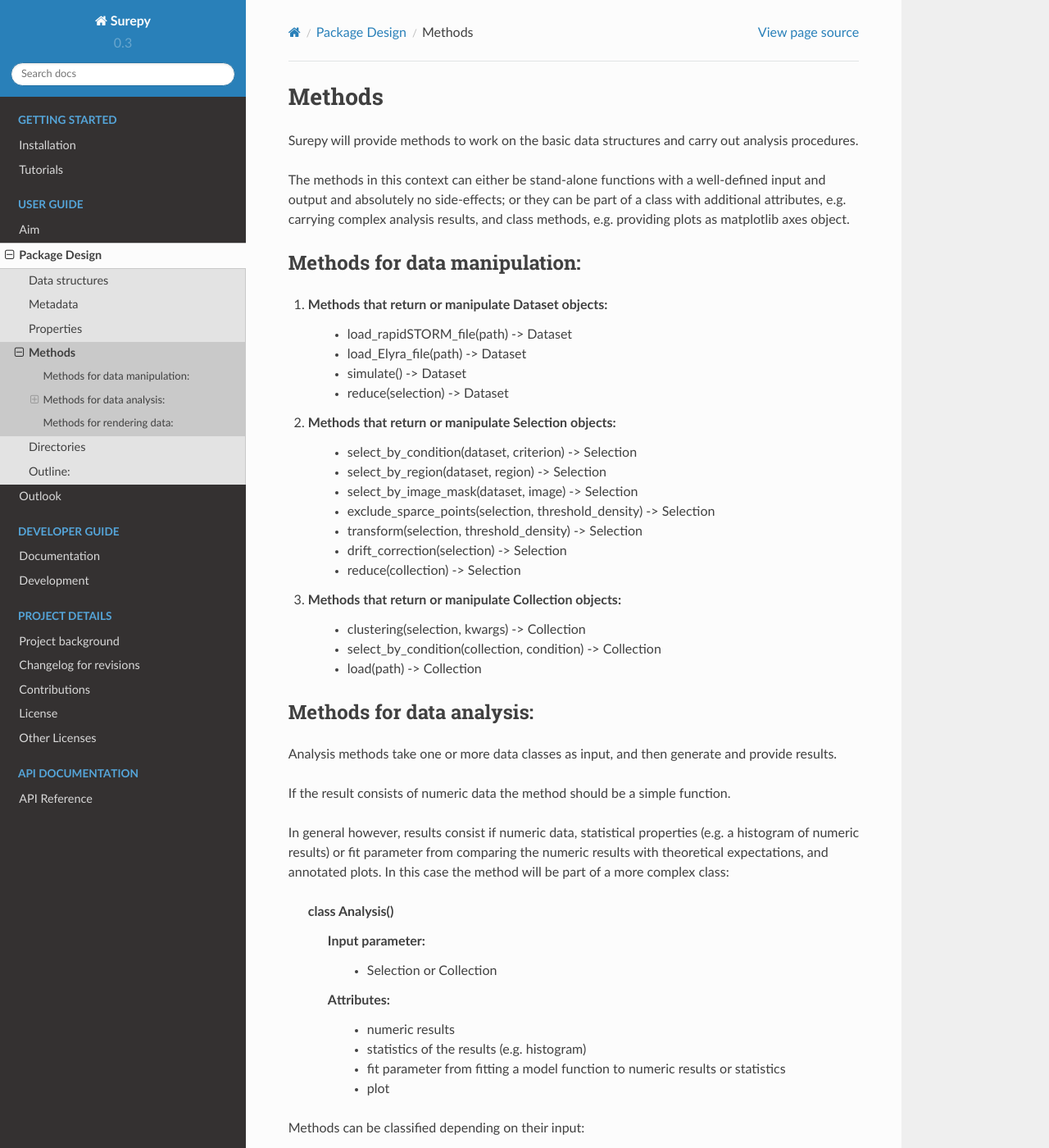
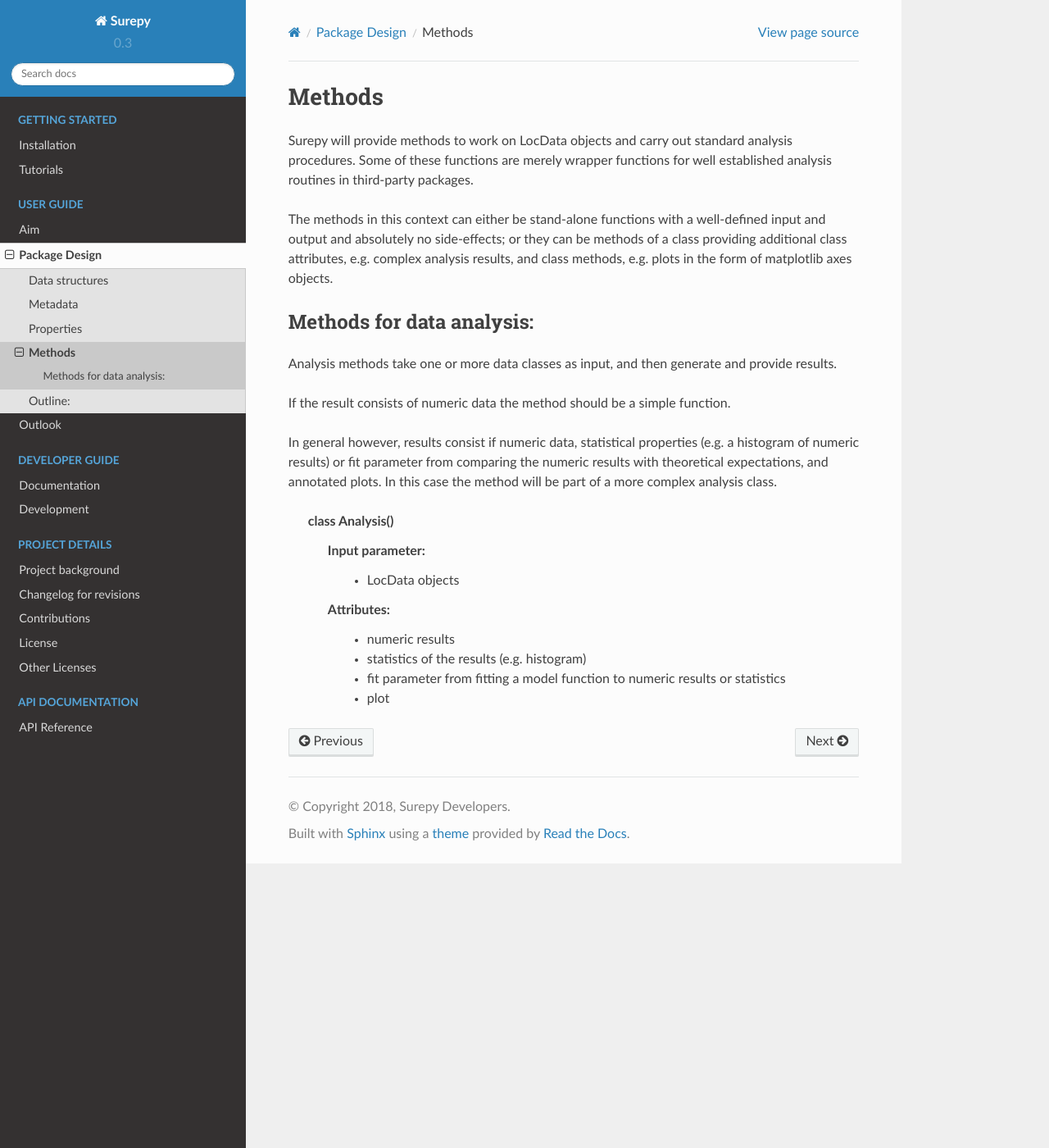
Before and after one commit to super-resolution/Locan, a Sphinx documentation site: the page built from docs/methods.rst, in a window 1280 px wide and 1400 px high. Shown: the whole window at 82% size. Built offline with Sphinx 7.4.7 and the Read the Docs theme 2.0.0, drawn with Linux system fonts in a browser that asks for light colours; some of the changed text lies outside the part shown.

Commit message:
Fix documentation

```diff
--- a/docs/background.rst
+++ b/docs/background.rst
@@ -4,5 +4,5 @@
 Project background
 ===========================
 
-This project was started in 2017 at the University of Würzburg and builds on various approaches to deal with single-molecule
-localization data.
+This project was started in 2017 at the University of Würzburg and builds on various approaches to deal with
+single-molecule localization data.
--- a/docs/datastructures.rst
+++ b/docs/datastructures.rst
@@ -25,7 +25,7 @@ Comments on LocData:
 
     There is no fundamental difference between 2D and 3D localization data.
 
-    Multiple sets of localization data like two-color localizations will be represented by independent Dataset objects.
+    Multiple sets of localization data like two-color localizations will be represented by independent LocData objects.
 
     The unit for length throughout the project is given by the input unit for localization coordinates. In most cases
     the unit will be nanometre.
@@ -66,5 +66,6 @@ Comments on LocData:
     These hulls are provided from stand-alone methods with attributes such as 'Region_measure' that can can be added
     as new property to the corresponding LocData object.
 
+
 6) Additional properties:
     There are other properties for each LocData object that might be provided by independent methods.
--- a/docs/design.rst
+++ b/docs/design.rst
@@ -11,7 +11,6 @@ Package Design
    metadata
    properties
    methods
-   directories
 
 Outline:
 ========
@@ -28,5 +27,3 @@ averaged features of the underlying localizations or groups thereof. We suggest
 
 :ref:`Methods <methods>` will either create or manipulate these data structures or perform some analysis routine
 and provide the results in an appropriate form.
-
-The project is organized by this :ref:`directory structure <directories>`.
--- a/docs/methods.rst
+++ b/docs/methods.rst
@@ -4,39 +4,13 @@
 Methods
 ========
 
-Surepy will provide methods to work on the basic data structures and carry out analysis procedures.
+Surepy will provide methods to work on LocData objects and carry out standard analysis procedures. Some of these
+functions are merely wrapper functions for well established analysis routines in third-party packages.
 
 The methods in this context can either be stand-alone functions with a well-defined input and output and absolutely
 no side-effects;
-or they can be part of a class with additional attributes, e.g. carrying complex analysis results, and class methods,
-e.g. providing plots as matplotlib axes object.
-
-Methods for data manipulation:
---------------------------------
-
-1) Methods that return or manipulate Dataset objects:
-    * load_rapidSTORM_file(path) -> Dataset
-    * load_Elyra_file(path) -> Dataset
-    * simulate() -> Dataset
-
-    * reduce(selection) -> Dataset
-
-2) Methods that return or manipulate Selection objects:
-    * select_by_condition(dataset, criterion) -> Selection
-    * select_by_region(dataset, region) -> Selection
-    * select_by_image_mask(dataset, image) -> Selection
-
-    * exclude_sparce_points(selection, threshold_density) -> Selection
-    * transform(selection, threshold_density) -> Selection
-    * drift_correction(selection) -> Selection
-
-    * reduce(collection) -> Selection
-
-3) Methods that return or manipulate Collection objects:
-    * clustering(selection, kwargs) -> Collection
-    * select_by_condition(collection, condition) -> Collection
-    * load(path) -> Collection
-
+or they can be methods of a class providing additional class attributes, e.g. complex analysis results,
+and class methods, e.g. plots in the form of matplotlib axes objects.
 
 Methods for data analysis:
 ---------------------------
@@ -47,43 +21,13 @@ If the result consists of numeric data the method should be a simple function.
 
 In general however, results consist if numeric data, statistical properties (e.g. a histogram of numeric results)
 or fit parameter from comparing the numeric results with theoretical expectations, and annotated plots. In this case
-the method will be part of a more complex class:
+the method will be part of a more complex analysis class.
 
     class Analysis()
         Input parameter:
-            * Selection or Collection
+            * LocData objects
         Attributes:
             * numeric results
             * statistics of the results (e.g. histogram)
             * fit parameter from fitting a model function to numeric results or statistics
             * plot
-
-Methods can be classified depending on their input:
-
-1) Methods that take a selection as input:
-*******************************************************
-
-    * LocalizationsPerFrame()
-        Compute the number of localizations in each frame.
-    * LocalizationPrecision()
-	    Estimating localization precision from spatial differences between successive localizations.
-
-3) Methods that take two selections as input:
-*******************************************************
-
-    * ...
-
-4) Methods that take a collection of selections as input:
-**********************************************************
-
-    * ...
-
-5) Methods that take two or more collections as input:
-*******************************************************
-
-    * ...
-
-Methods for rendering data:
----------------------------
-
-Rendering methods take one or more selections as input and render an image.
--- a/docs/properties.rst
+++ b/docs/properties.rst
@@ -53,7 +53,7 @@ Additional localization properties are computed by various analysis procedures i
         nearest-neighbor distance
     * 'nn_distance_k'
         k-nearest-neighbor distance (k can be any integer)
-    * 'colocalization'
+    * 'colocalization_cbc'
         coordinate-based colocalization value
 
 
```
Also changed, not shown: docs/directories.rst (deleted, +0 -42 lines), docs/outlook.rst (+0 -9 lines), 1 other file.
